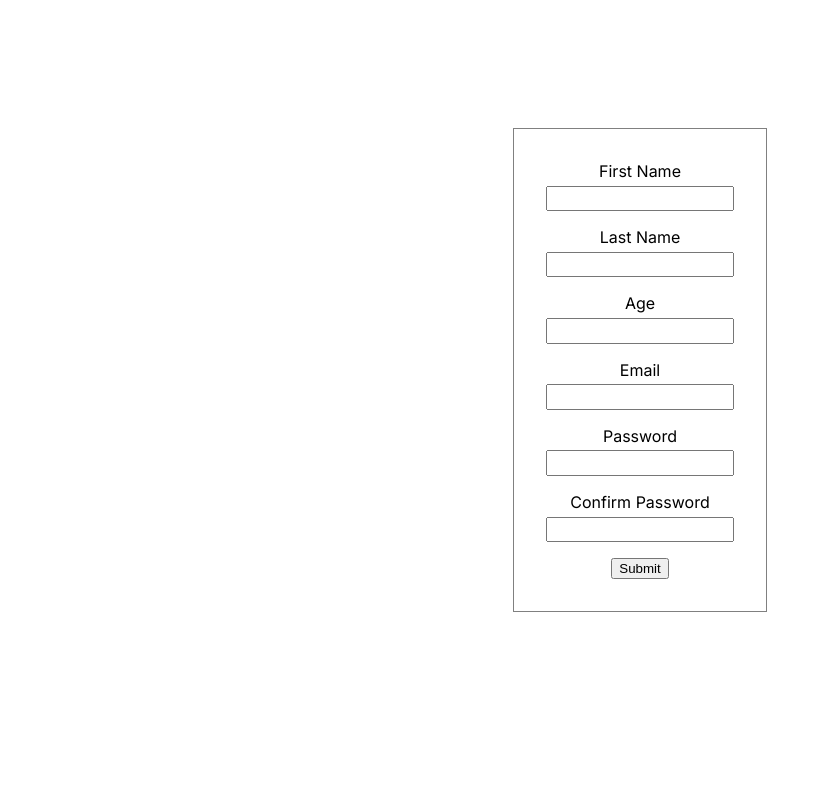
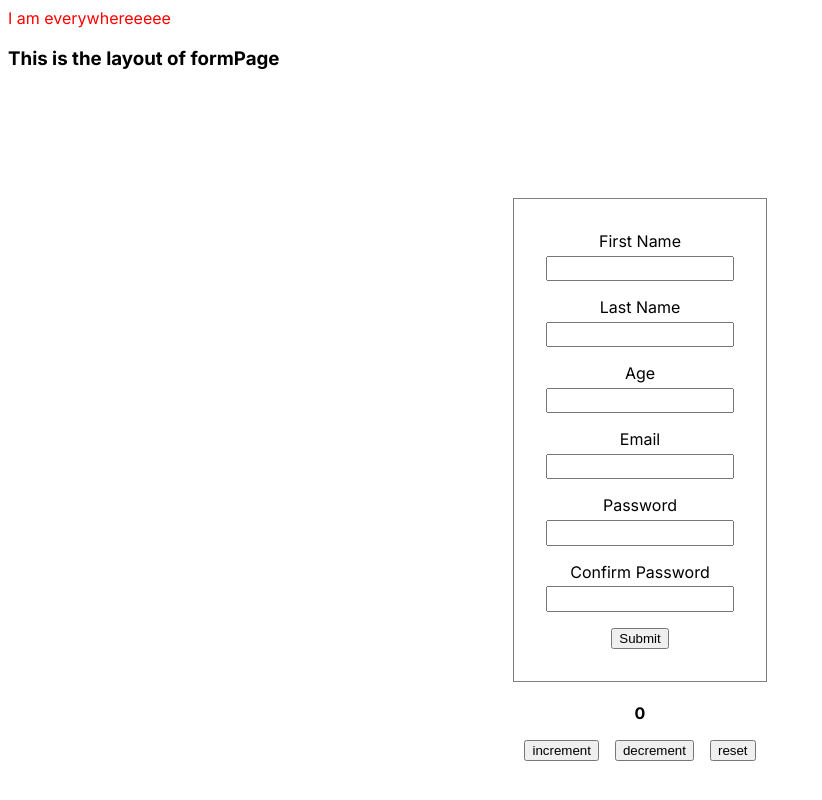
Before and after one commit to burakS-cloud/react-hook-form_zod_next13, a Next.js app: page /formPage in a window 1280 px wide. Shown: the top 800 px of the page, without its empty margins (0-822 px from the left). Built offline with nearby package versions, Linux system fonts and the light colour scheme.

Commit message:
experimented with layouts and context in app dir

```diff
--- a/next.config.js
+++ b/next.config.js
@@ -1,4 +1,8 @@
 /** @type {import('next').NextConfig} */
-const nextConfig = {}
+const nextConfig = {
+  images: {
+    domains: ["hips.hearstapps.com"],
+  },
+};
 
-module.exports = nextConfig
+module.exports = nextConfig;
--- /dev/null
+++ b/src/app/formPage/layout.tsx
@@ -0,0 +1,12 @@
+export default function FormLayout({
+  children,
+}: {
+  children: React.ReactNode;
+}) {
+  return (
+    <section>
+      <h3>This is the layout of formPage</h3>
+      {children}
+    </section>
+  );
+}
--- a/src/app/formPage/page.tsx
+++ b/src/app/formPage/page.tsx
@@ -3,6 +3,7 @@ import React from "react";
 import { z } from "zod";
 import { useForm } from "react-hook-form";
 import { zodResolver } from "@hookform/resolvers/zod";
+import Counter from "@/components/counter.component";
 
 const FormPage = () => {
   const style = {
@@ -191,6 +192,7 @@ const FormPage = () => {
           <button>Submit</button>
         </form>
       </div>
+      <Counter />
     </>
   );
 };
--- a/src/app/layout.tsx
+++ b/src/app/layout.tsx
@@ -1,5 +1,6 @@
 // import './globals.css'
 import { Inter } from "next/font/google";
+import { CounterContextProvider } from "@/context/counter.context";
 
 const inter = Inter({ subsets: ["latin"] });
 
@@ -7,7 +8,6 @@ export const metadata = {
   title: "Create Next App",
   description: "Generated by create next app",
 };
-
 export default function RootLayout({
   children,
 }: {
@@ -15,7 +15,10 @@ export default function RootLayout({
 }) {
   return (
     <html lang="en">
-      <body className={inter.className}>{children}</body>
+      <body className={inter.className}>
+        <div style={{ color: "red" }}>I am everywhereeeee</div>
+        <CounterContextProvider>{children}</CounterContextProvider>
+      </body>
     </html>
   );
 }
--- /dev/null
+++ b/src/components/counter.component.tsx
@@ -0,0 +1,22 @@
+"use client";
+
+import { CounterContext } from "@/context/counter.context";
+import React, { useContext } from "react";
+
+export default function Counter() {
+  const { state, dispatch } = useContext(CounterContext);
+
+  return (
+    <div style={{ marginBottom: "4rem", textAlign: "center" }}>
+      <h4 style={{ marginBottom: 16 }}>{state.count}</h4>
+      <button onClick={() => dispatch({ type: "INCREMENT" })}>increment</button>
+      <button
+        onClick={() => dispatch({ type: "DECREMENT" })}
+        style={{ marginInline: 16 }}
+      >
+        decrement
+      </button>
+      <button onClick={() => dispatch({ type: "RESET" })}>reset</button>
+    </div>
+  );
+}
--- /dev/null
+++ b/src/context/counter.context.tsx
@@ -0,0 +1,47 @@
+"use client";
+
+import React, { Dispatch, createContext, useReducer } from "react";
+
+type StateType = {
+  count: number;
+};
+
+type ActionType = {
+  type: string;
+};
+
+const initialState: StateType = {
+  count: 0,
+};
+
+const reducer = (state: StateType, action: ActionType) => {
+  switch (action.type) {
+    case "INCREMENT":
+      return { ...state, count: state.count + 1 };
+    case "DECREMENT":
+      return { ...state, count: state.count - 1 };
+    case "RESET":
+      return { ...state, count: 0 };
+    default:
+      return state;
+  }
+};
+
+export const CounterContext = createContext<{
+  state: StateType;
+  dispatch: Dispatch<ActionType>;
+}>({ state: initialState, dispatch: () => null });
+
+export const CounterContextProvider = ({
+  children,
+}: {
+  children: React.ReactNode;
+}) => {
+  const [state, dispatch] = useReducer(reducer, initialState);
+
+  return (
+    <CounterContext.Provider value={{ state, dispatch }}>
+      {children}
+    </CounterContext.Provider>
+  );
+};
```
Also changed, not shown: src/app/(devices)/android/page.tsx (added, +7 -0 lines), src/app/(devices)/ios/page.tsx (added, +7 -0 lines), src/app/loading.tsx (added, +7 -0 lines), src/app/not-found.tsx (added, +7 -0 lines), src/app/try/[[...deneme]]/page.tsx (added, +34 -0 lines).
